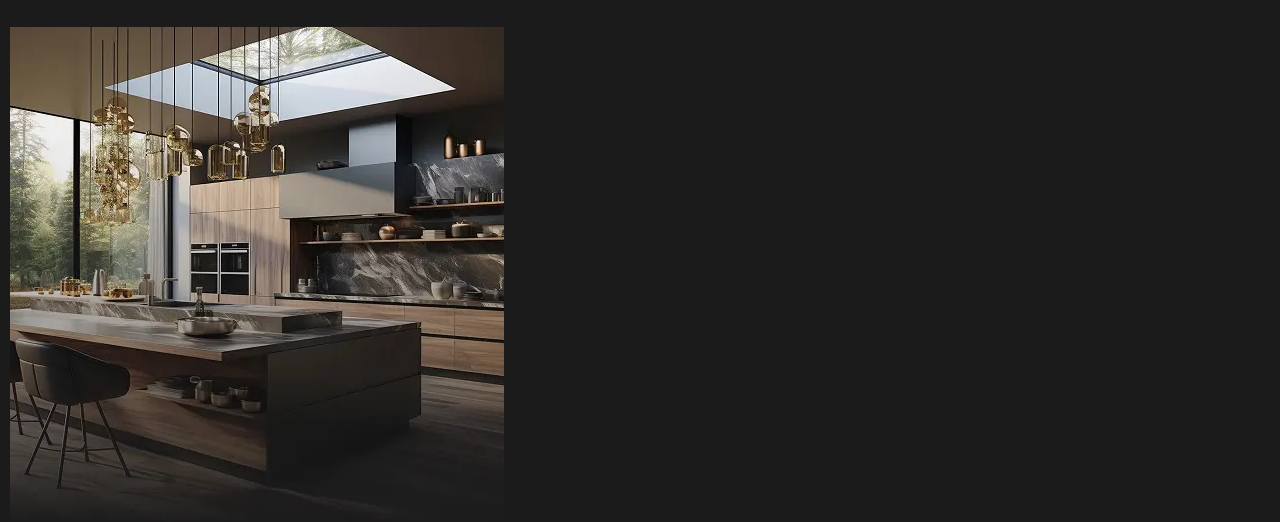
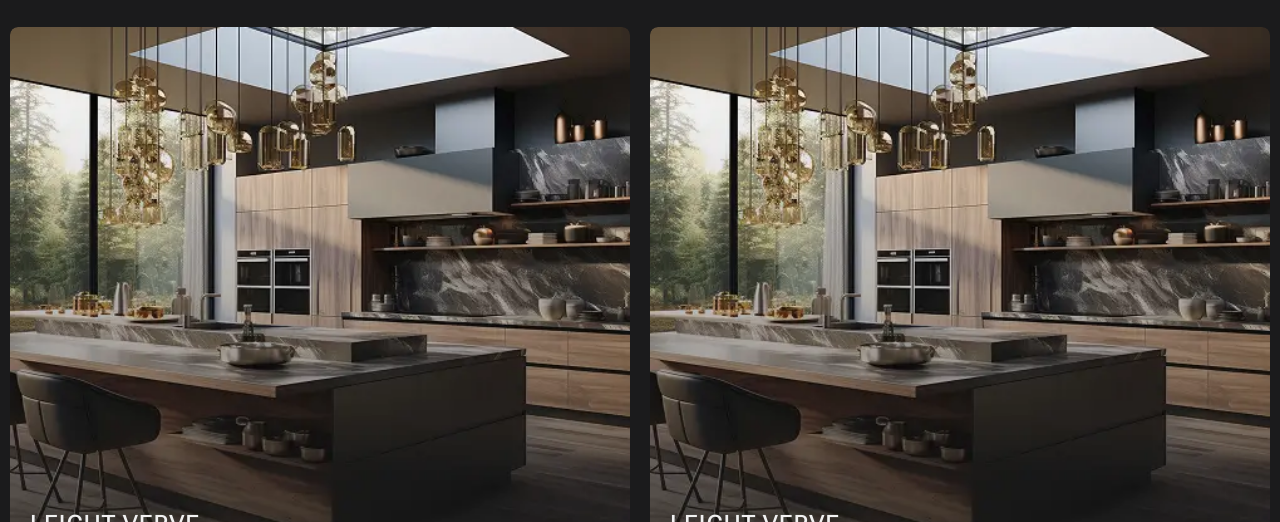
Before and after one commit to yekimur0/leonardo, a plain HTML site: page kitchens.html in a window 1280 px wide. Shown: the part 278-800 px from the top of the page. Drawn offline with nearby package versions, Linux system fonts and the light colour scheme; files whose address does not match are found by name.

Commit message:
Add files via upload

```diff
--- a/css/main.css
+++ b/css/main.css
@@ -4035,6 +4035,70 @@ html.with-fancybox body.hide-scrollbar {
   background: #27A6E5;
 }
 
+.kitchen {
+  margin-bottom: 120px;
+}
+@media (max-width: 992px) {
+  .kitchen {
+    margin-bottom: 80px;
+  }
+}
+.kitchen__items {
+  display: -webkit-box;
+  display: -ms-flexbox;
+  display: flex;
+  -ms-flex-wrap: wrap;
+  flex-wrap: wrap;
+  gap: 20px;
+}
+.kitchen__item {
+  position: relative;
+  display: -webkit-box;
+  display: -ms-flexbox;
+  display: flex;
+  -webkit-box-orient: vertical;
+  -webkit-box-direction: normal;
+  -ms-flex-direction: column;
+  flex-direction: column;
+  overflow: hidden;
+  padding: 20px;
+  border-radius: 8px;
+  -webkit-box-flex: 1;
+  -ms-flex: 1 1 495px;
+  flex: 1 1 495px;
+  cursor: pointer;
+}
+.kitchen__item:nth-child(4) {
+  -webkit-box-flex: 1;
+  -ms-flex: 1 1 750px;
+  flex: 1 1 750px;
+}
+.kitchen__item:nth-child(5) {
+  -webkit-box-flex: 1;
+  -ms-flex: 1 1 750px;
+  flex: 1 1 750px;
+}
+.kitchen__item-img {
+  position: absolute;
+  inset: 0;
+  z-index: -1;
+}
+.kitchen__item-img img {
+  width: 100%;
+  height: 100%;
+  -webkit-transition: scale 0.2s ease-in-out;
+  transition: scale 0.2s ease-in-out;
+  border-radius: 8px;
+}
+.kitchen__item-title {
+  padding-top: 80%;
+}
+@media (any-hover: hover) {
+  .kitchen__item:hover img {
+    scale: 1.1;
+  }
+}
+
 .modal {
   position: fixed;
   top: 0;
```
Also changed, not shown: 1 other file.
